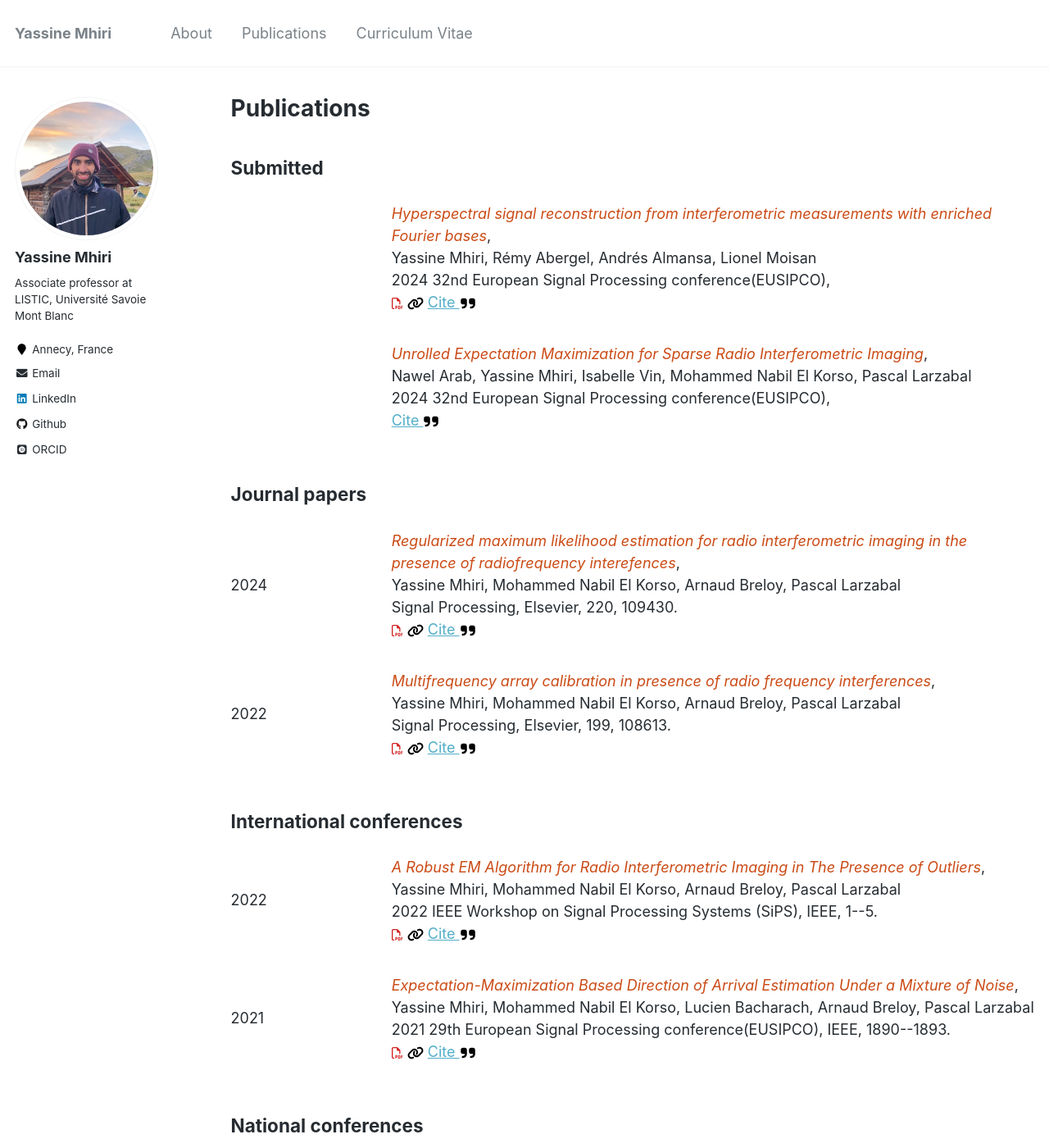
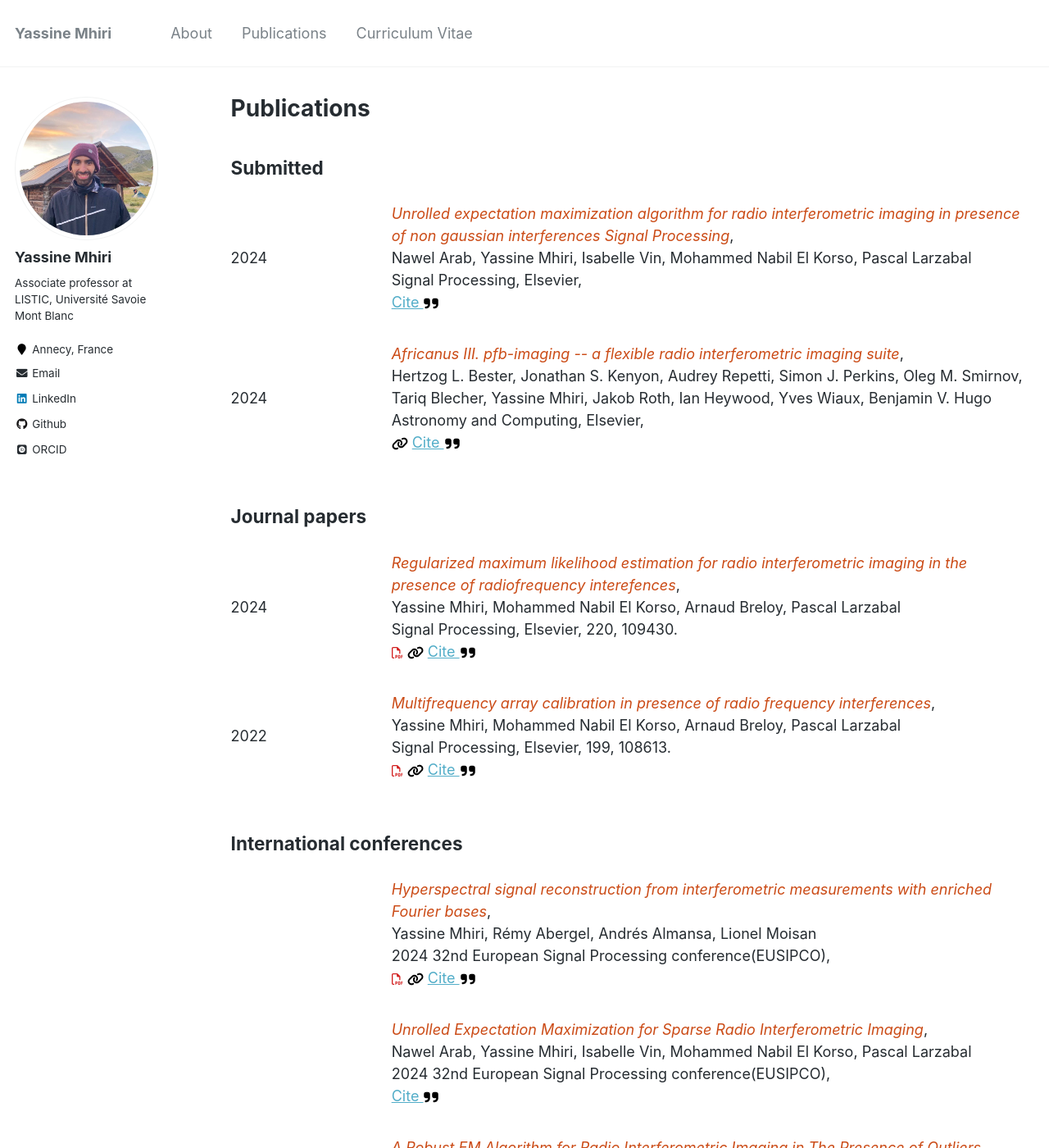
Before and after one commit to y-mhiri/y-mhiri.github.io, a Jekyll site: the page built from _pages/publications.html, in a window 1280 px wide and 1400 px high. Shown: the whole window at 82% size. Built offline with Jekyll 4.4.1, drawn with Linux system fonts in a browser that asks for light colours; some web fonts are replaced.

Commit message:
updated publications

```diff
--- a/_data/publications.yml
+++ b/_data/publications.yml
@@ -3,19 +3,21 @@
 type:
   - section_title: Submitted
     publications:
-      - id: mhiri2024eusipco
-        title: Hyperspectral signal reconstruction from interferometric measurements with enriched Fourier bases
-        authors: Yassine Mhiri, Rémy Abergel, Andrés Almansa, Lionel Moisan
-        conference: 2024 32nd European Signal Processing conference(EUSIPCO)
-        type: inproceedings
-        url: https://hal.science/hal-04506638
-        pdf: https://hal.science/hal-04506638/file/imspoc_map5.pdf
-
-      - id: nawel2024eusipco
-        title: Unrolled Expectation Maximization for Sparse Radio Interferometric Imaging
+      - id: arab2024signalprocessing
+        title: Unrolled expectation maximization algorithm for radio interferometric imaging in presence of non gaussian interferences Signal Processing
         authors: Nawel Arab, Yassine Mhiri, Isabelle Vin, Mohammed Nabil El Korso, Pascal Larzabal
-        conference: 2024 32nd European Signal Processing conference(EUSIPCO)
-        type: inproceedings
+        journal: Signal Processing
+        publisher: Elsevier
+        year: 2024
+        type: article
+      - id: bester2024astronomy
+        title: Africanus III. pfb-imaging -- a flexible radio interferometric imaging suite
+        authors: Hertzog L. Bester, Jonathan S. Kenyon, Audrey Repetti, Simon J. Perkins, Oleg M. Smirnov, Tariq Blecher, Yassine Mhiri, Jakob Roth, Ian Heywood, Yves Wiaux, Benjamin V. Hugo
+        journal: Astronomy and Computing
+        publisher: Elsevier
+        year: 2024
+        url: https://arxiv.org/abs/2412.10073
+        type: article
 
   - section_title: Journal papers
     publications:
@@ -50,6 +52,19 @@ type:
 
   - section_title: International conferences
     publications:
+      - id: mhiri2024eusipco
+        title: Hyperspectral signal reconstruction from interferometric measurements with enriched Fourier bases
+        authors: Yassine Mhiri, Rémy Abergel, Andrés Almansa, Lionel Moisan
+        conference: 2024 32nd European Signal Processing conference(EUSIPCO)
+        type: inproceedings
+        url: https://hal.science/hal-04506638
+        pdf: https://hal.science/hal-04506638/file/imspoc_map5.pdf
+
+      - id: nawel2024eusipco
+        title: Unrolled Expectation Maximization for Sparse Radio Interferometric Imaging
+        authors: Nawel Arab, Yassine Mhiri, Isabelle Vin, Mohammed Nabil El Korso, Pascal Larzabal
+        conference: 2024 32nd European Signal Processing conference(EUSIPCO)
+        type: inproceedings
 
       - id: mhiri2022robust
         title: A Robust EM Algorithm for Radio Interferometric Imaging in The Presence of Outliers
```
